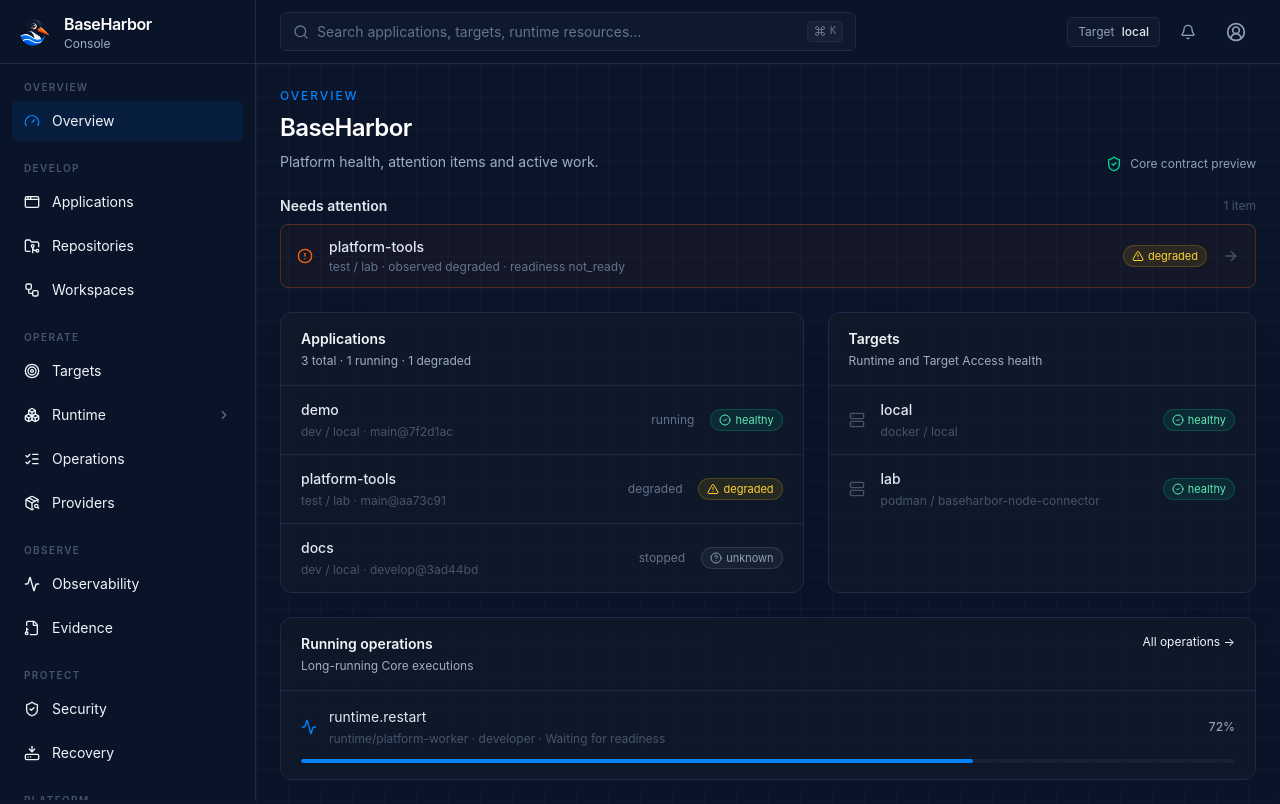
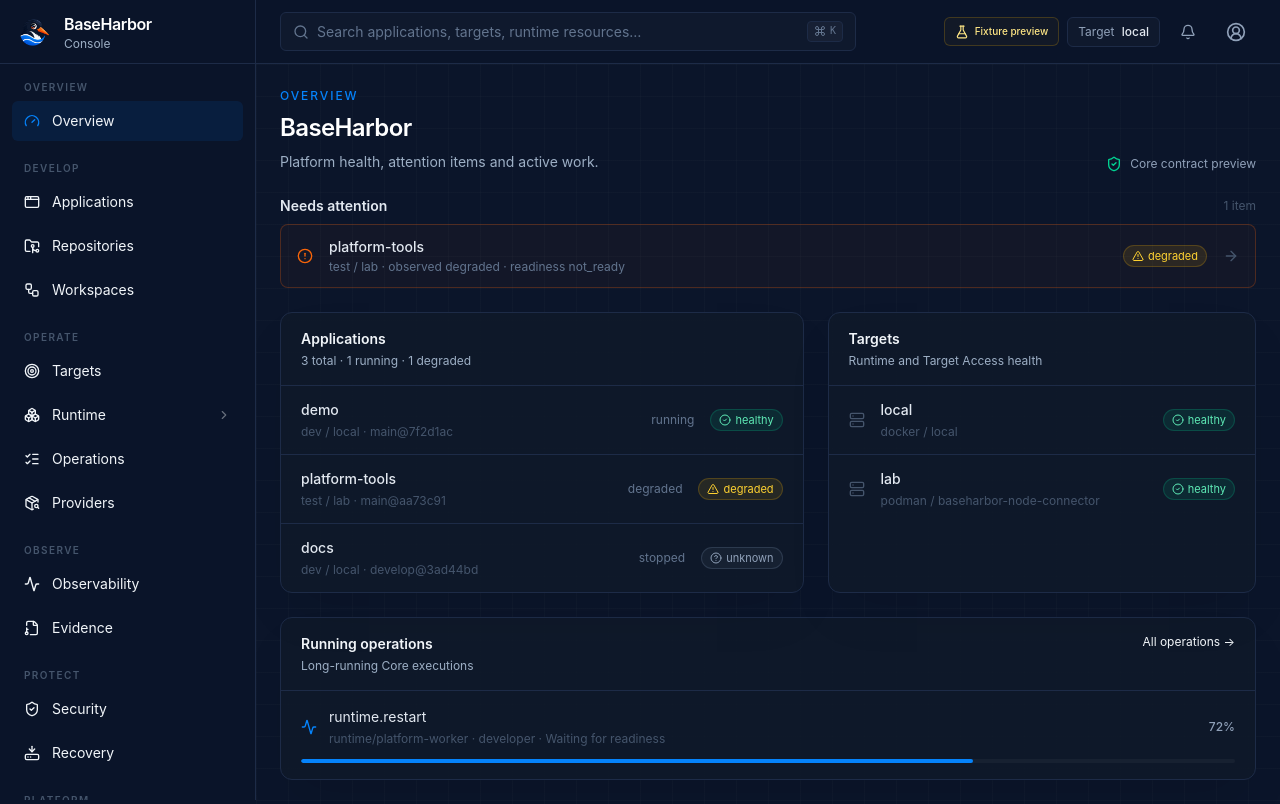
Before and after one commit to mcpdev80/baseharbor-console, a Next.js app: page / in a window 1280 px wide. Built offline with nearby package versions, Linux system fonts and the light colour scheme.

Commit message:
feat: show fixture preview mode in Console shell

```diff
--- a/src/components/shell/app-shell.tsx
+++ b/src/components/shell/app-shell.tsx
@@ -1,6 +1,7 @@
 import { Bell, CircleUserRound, Command, Search } from "lucide-react";
 import { Sidebar } from "./sidebar";
 import { MobileNavigation } from "./mobile-navigation";
+import { PreviewModeBadge } from "./preview-mode-badge";
 
 export function AppShell({ children }: { children: React.ReactNode }) {
   return (
@@ -16,6 +17,7 @@ export function AppShell({ children }: { children: React.ReactNode }) {
             <kbd className="rounded border border-[var(--border)] bg-white/[.03] px-1.5 py-0.5 text-[10px]"><Command className="mr-1 inline size-3" />K</kbd>
           </div>
           <div className="ml-6 flex items-center gap-2">
+            <PreviewModeBadge />
             <div className="hidden rounded-md border border-[var(--border)] bg-white/[.02] px-2.5 py-1.5 text-xs text-slate-400 xl:block">
               Target <span className="ml-1 font-medium text-slate-200">local</span>
             </div>
```
